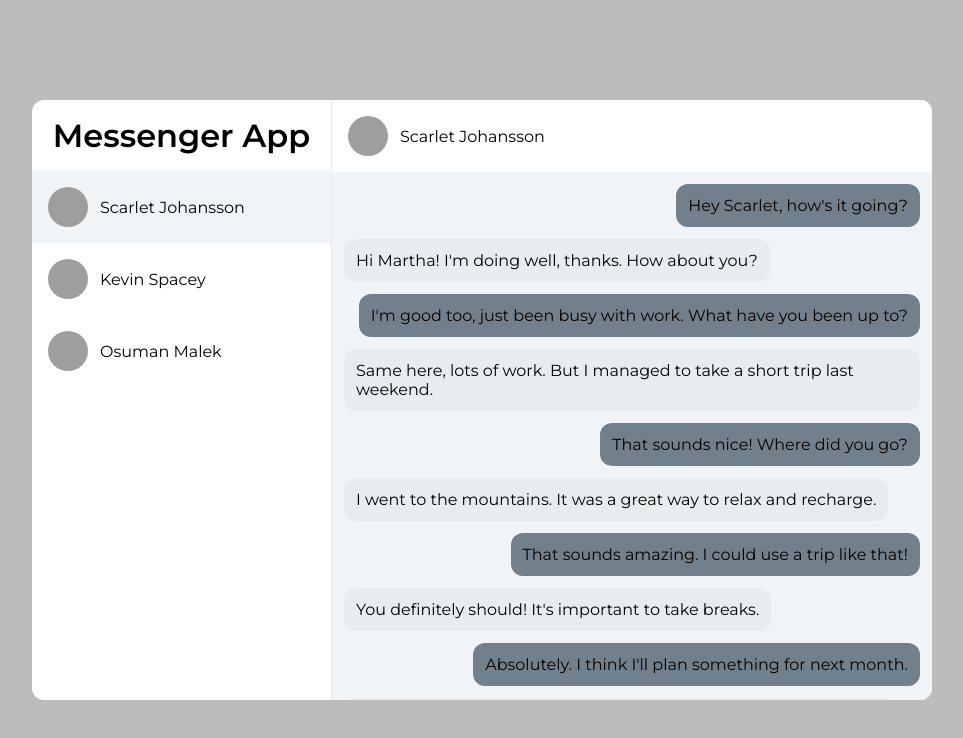
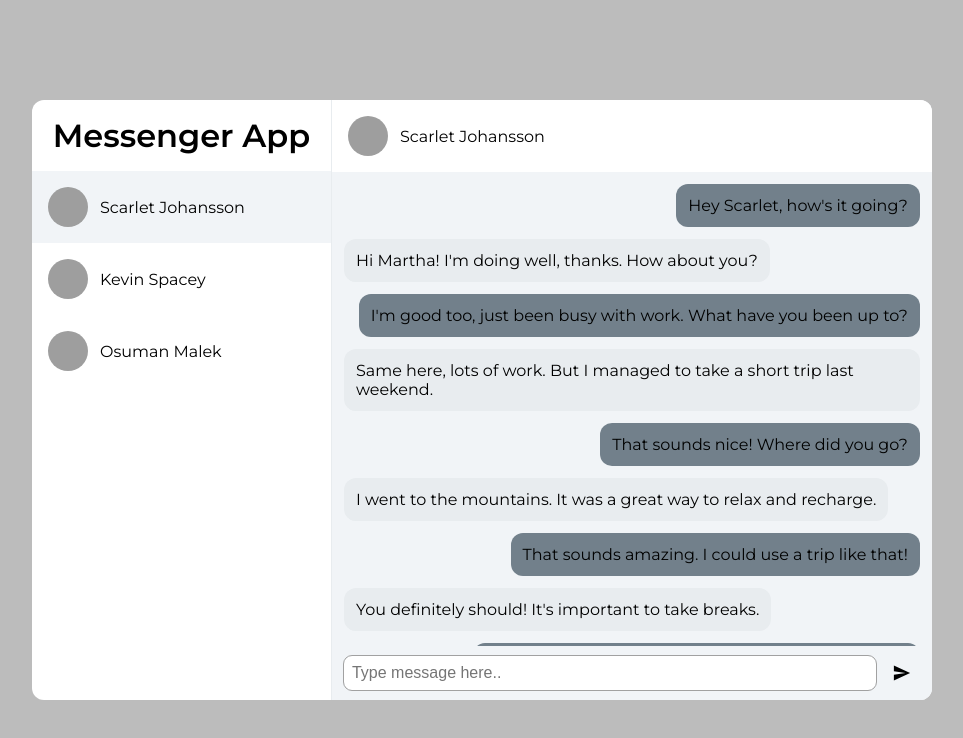
Before and after one commit to swatijain1095/messenger-app, a React (Create React App) app: page / in a window 1280 px wide. Both pictures are taken after a click on the element "Scarlet Johansson". Shown: the top 738 px of the page, without its empty margins (158-1121 px from the left). Built offline with nearby package versions, Linux system fonts and the light colour scheme; data requests are answered from the project's data file; grey boxes are pictures that could not be loaded.

Commit message:
added UserInput component and its styling

```diff
--- a/package.json
+++ b/package.json
@@ -14,6 +14,7 @@
     "json-server": "^0.17.4",
     "react": "^18.3.1",
     "react-dom": "^18.3.1",
+    "react-icons": "^5.3.0",
     "react-scripts": "5.0.1",
     "sass": "^1.77.8",
     "typescript": "^4.9.5",
--- a/src/components/MainContainer/MainContainer.tsx
+++ b/src/components/MainContainer/MainContainer.tsx
@@ -5,6 +5,7 @@ import "./style.scss";
 import { getMessages } from "../../api";
 import { MessageI } from "../../types";
 import Message from "../Message/Message";
+import UserInput from "../UserInput/UserInput";
 
 const MainContainer = () => {
   const {
@@ -42,6 +43,7 @@ const MainContainer = () => {
                 return <Message key={index} message={message} />;
               })}
             </div>
+            <UserInput className="main-container__footer" />
           </div>
         </>
       ) : (
--- a/src/components/MainContainer/style.scss
+++ b/src/components/MainContainer/style.scss
@@ -6,6 +6,7 @@
   display: flex;
   flex-direction: column;
   justify-content: space-between;
+  position: relative;
 
   &__messages {
     display: flex;
@@ -16,6 +17,12 @@
     padding-bottom: 2.8rem + $small;
   }
 
+  &__footer {
+    position: absolute;
+    bottom: 0;
+    background-color: $gray-1;
+  }
+
   &__default {
     display: flex;
     justify-content: center;
--- /dev/null
+++ b/src/components/UserInput/UserInput.tsx
@@ -0,0 +1,28 @@
+import classNames from "classnames";
+import { useState } from "react";
+import { IoMdSend } from "react-icons/io";
+import "./style.scss";
+
+interface UserInputProps {
+  className?: string;
+}
+
+const UserInput = ({ className }: UserInputProps) => {
+  const [inputValue, setInputValue] = useState("");
+
+  return (
+    <div className={classNames("user-input", className)}>
+      <input
+        type="text"
+        placeholder="Type message here.."
+        value={inputValue}
+        onChange={(e) => setInputValue(e.target.value)}
+      />
+      <button>
+        <IoMdSend size={20} />
+      </button>
+    </div>
+  );
+};
+
+export default UserInput;
--- /dev/null
+++ b/src/components/UserInput/style.scss
@@ -0,0 +1,30 @@
+@import "../../variables";
+
+.user-input {
+  padding: $small;
+  height: 3.4rem;
+  width: 100%;
+  display: flex;
+  align-items: center;
+  gap: $extra-small;
+
+  input {
+    padding: $extra-small;
+    width: 100%;
+    border-radius: $extra-small;
+    border: none;
+    outline: 0.5px solid $gray-25;
+    font-size: 1rem;
+    font-weight: 400;
+  }
+
+  button {
+    background-color: transparent;
+    padding: $extra-small;
+    border: none;
+    cursor: pointer;
+    display: flex;
+    justify-content: center;
+    align-items: center;
+  }
+}
```
Also changed, not shown: 1 other file (tests, documents, lock files or other folders).
